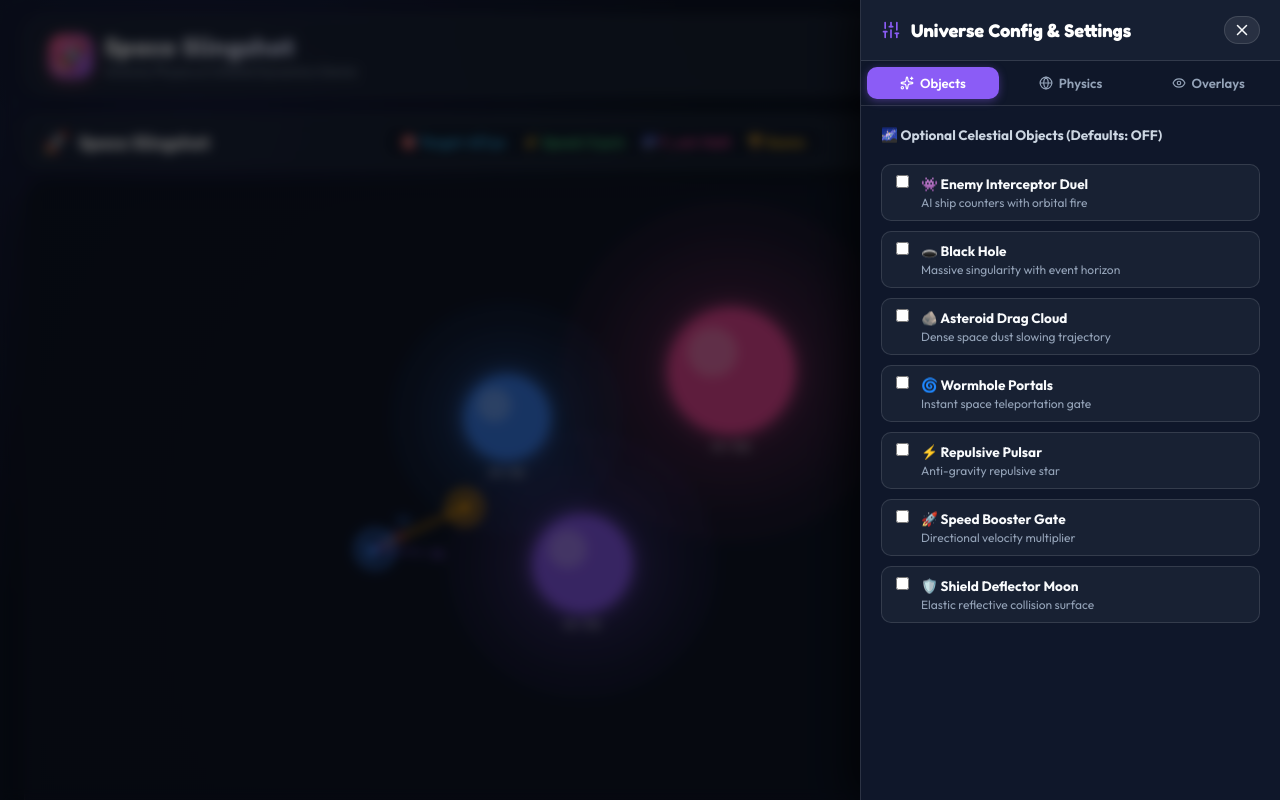
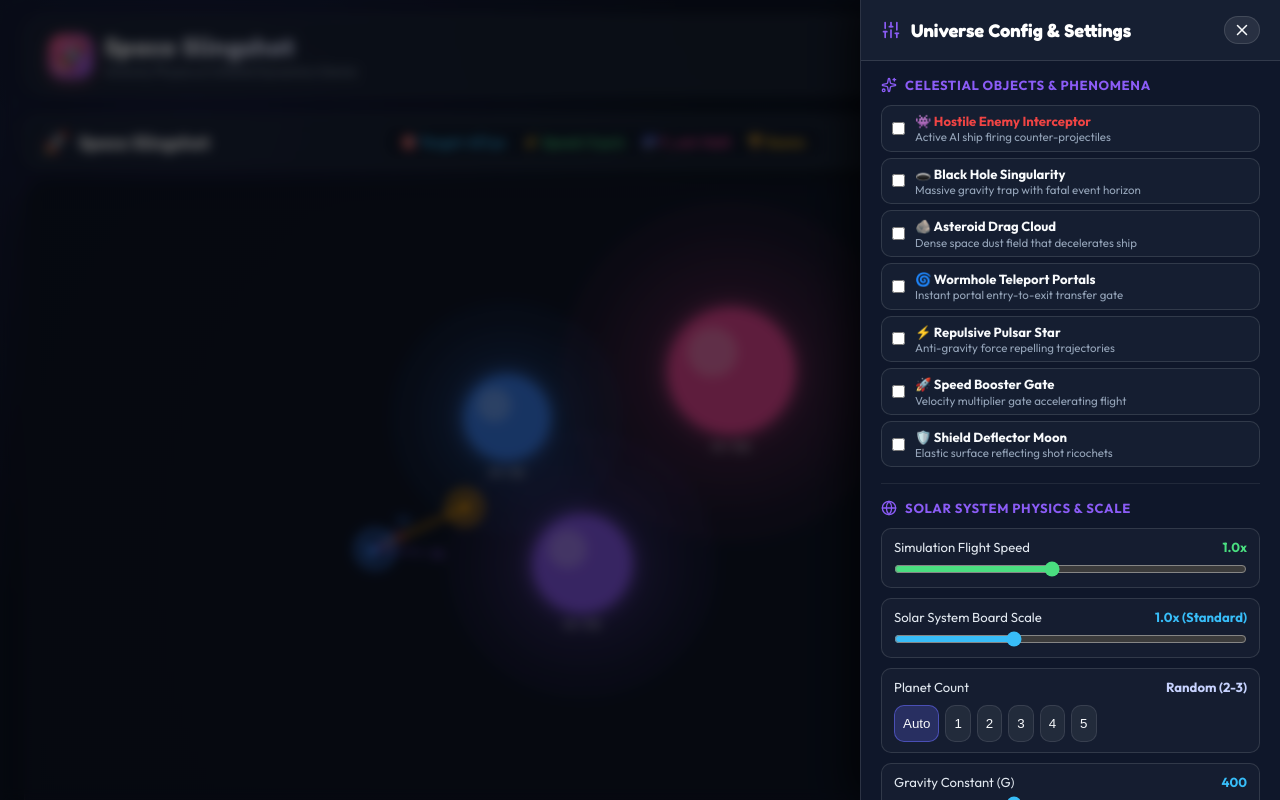
Before and after one commit to maple-elk/space-slingshot, a React (Vite) app: page / in a window 1280 px wide. Both pictures are taken after a click on the button "Config". Shown: the top 800 px of the page. Built offline with nearby package versions, Linux system fonts and the light colour scheme.

Commit message:
refactor(config): convert drawer to dense single scroll labeled panel

```diff
--- a/src/components/hud/SlingshotConfigDrawer.jsx
+++ b/src/components/hud/SlingshotConfigDrawer.jsx
@@ -1,5 +1,5 @@
-import React, { useState } from 'react';
-import { X, Sliders, Eye, Sparkles, Globe } from 'lucide-react';
+import React from 'react';
+import { X, Sliders, Sparkles, Globe, Eye } from 'lucide-react';
 
 export function SlingshotConfigDrawer({
   isOpen,
@@ -22,8 +22,6 @@ export function SlingshotConfigDrawer({
   dispatch,
   handleNewLevel,
 }) {
-  const [activeTab, setActiveTab] = useState('objects');
-
   if (!isOpen) return null;
 
   const handleToggleObject = (key, value) => {
@@ -45,41 +43,16 @@ export function SlingshotConfigDrawer({
           </button>
         </div>
 
-        {/* Tab Selector */}
-        <div className="drawer-tabs">
-          <button
-            className={`tab-btn ${activeTab === 'objects' ? 'active' : ''}`}
-            onClick={() => setActiveTab('objects')}
-          >
-            <Sparkles size={14} />
-            <span>Objects</span>
-          </button>
-          <button
-            className={`tab-btn ${activeTab === 'physics' ? 'active' : ''}`}
-            onClick={() => setActiveTab('physics')}
-          >
-            <Globe size={14} />
-            <span>Physics</span>
-          </button>
-          <button
-            className={`tab-btn ${activeTab === 'overlays' ? 'active' : ''}`}
-            onClick={() => setActiveTab('overlays')}
-          >
-            <Eye size={14} />
-            <span>Overlays</span>
-          </button>
-        </div>
-
-        {/* Drawer Content */}
+        {/* Single Labeled Panel Content (Scrollable) */}
         <div className="drawer-content">
-          {/* TAB 1: Optional Space Objects */}
-          {activeTab === 'objects' && (
+          {/* SECTION 1: Optional Celestial Objects */}
           <div className="config-section">
             <div className="section-header">
-                <span>🌌 Optional Celestial Objects (Defaults: OFF)</span>
+              <Sparkles size={16} />
+              <span>Celestial Objects & Phenomena</span>
             </div>
-              <div className="toggle-grid">
-                <label className="toggle-card">
+            <div className="toggle-grid dense-grid">
+              <label className="toggle-card dense">
                 <input
                   type="checkbox"
                   checked={enableEnemyShip}
@@ -87,12 +60,12 @@ export function SlingshotConfigDrawer({
                   style={{ accentColor: '#ef4444' }}
                 />
                 <div>
-                    <div className="toggle-title">👾 Enemy Interceptor Duel</div>
-                    <div className="toggle-sub">AI ship counters with orbital fire</div>
+                  <div className="toggle-title" style={{ color: '#ef4444' }}>👾 Hostile Enemy Interceptor</div>
+                  <div className="toggle-sub">Active AI ship firing counter-projectiles</div>
                 </div>
               </label>
 
-                <label className="toggle-card">
+              <label className="toggle-card dense">
                 <input
                   type="checkbox"
                   checked={enableBlackHoles}
@@ -100,12 +73,12 @@ export function SlingshotConfigDrawer({
                   style={{ accentColor: '#f97316' }}
                 />
                 <div>
-                    <div className="toggle-title">🕳️ Black Hole</div>
-                    <div className="toggle-sub">Massive singularity with event horizon</div>
+                  <div className="toggle-title">🕳️ Black Hole Singularity</div>
+                  <div className="toggle-sub">Massive gravity trap with fatal event horizon</div>
                 </div>
               </label>
 
-                <label className="toggle-card">
+              <label className="toggle-card dense">
                 <input
                   type="checkbox"
                   checked={enableAsteroids}
@@ -114,11 +87,11 @@ export function SlingshotConfigDrawer({
                 />
                 <div>
                   <div className="toggle-title">🪨 Asteroid Drag Cloud</div>
-                    <div className="toggle-sub">Dense space dust slowing trajectory</div>
+                  <div className="toggle-sub">Dense space dust field that decelerates ship</div>
                 </div>
               </label>
 
-                <label className="toggle-card">
+              <label className="toggle-card dense">
                 <input
                   type="checkbox"
                   checked={enableWormholes}
@@ -126,12 +99,12 @@ export function SlingshotConfigDrawer({
                   style={{ accentColor: '#a855f7' }}
                 />
                 <div>
-                    <div className="toggle-title">🌀 Wormhole Portals</div>
-                    <div className="toggle-sub">Instant space teleportation gate</div>
+                  <div className="toggle-title">🌀 Wormhole Teleport Portals</div>
+                  <div className="toggle-sub">Instant portal entry-to-exit transfer gate</div>
                 </div>
               </label>
 
-                <label className="toggle-card">
+              <label className="toggle-card dense">
                 <input
                   type="checkbox"
                   checked={enablePulsars}
@@ -139,12 +112,12 @@ export function SlingshotConfigDrawer({
                   style={{ accentColor: '#38bdf8' }}
                 />
                 <div>
-                    <div className="toggle-title">⚡ Repulsive Pulsar</div>
-                    <div className="toggle-sub">Anti-gravity repulsive star</div>
+                  <div className="toggle-title">⚡ Repulsive Pulsar Star</div>
+                  <div className="toggle-sub">Anti-gravity force repelling trajectories</div>
                 </div>
               </label>
 
-                <label className="toggle-card">
+              <label className="toggle-card dense">
                 <input
                   type="checkbox"
                   checked={enableBoosters}
@@ -153,11 +126,11 @@ export function SlingshotConfigDrawer({
                 />
                 <div>
                   <div className="toggle-title">🚀 Speed Booster Gate</div>
-                    <div className="toggle-sub">Directional velocity multiplier</div>
+                  <div className="toggle-sub">Velocity multiplier gate accelerating flight</div>
                 </div>
               </label>
 
-                <label className="toggle-card">
+              <label className="toggle-card dense">
                 <input
                   type="checkbox"
                   checked={enableShields}
@@ -166,16 +139,19 @@ export function SlingshotConfigDrawer({
                 />
                 <div>
                   <div className="toggle-title">🛡️ Shield Deflector Moon</div>
-                    <div className="toggle-sub">Elastic reflective collision surface</div>
+                  <div className="toggle-sub">Elastic surface reflecting shot ricochets</div>
                 </div>
               </label>
             </div>
           </div>
-          )}
 
-          {/* TAB 2: Physics & Universe Controls */}
-          {activeTab === 'physics' && (
+          {/* SECTION 2: Physics & Solar System Controls */}
           <div className="config-section">
+            <div className="section-header">
+              <Globe size={16} />
+              <span>Solar System Physics & Scale</span>
+            </div>
+
             {/* Simulation Speed */}
             <div className="slider-group">
               <div className="slider-header">
@@ -257,16 +233,15 @@ export function SlingshotConfigDrawer({
               />
             </div>
           </div>
-          )}
 
-          {/* TAB 3: Visual Overlays */}
-          {activeTab === 'overlays' && (
+          {/* SECTION 3: Visual & Vector Overlays */}
           <div className="config-section">
             <div className="section-header">
-                <span>👁️ Physics Vector Overlays</span>
+              <Eye size={16} />
+              <span>Physics Vector & Visual Overlays</span>
             </div>
-              <div className="toggle-list">
-                <label className="toggle-row">
+            <div className="toggle-list dense-list">
+              <label className="toggle-row dense">
                 <input
                   type="checkbox"
                   checked={showGravityVectors}
@@ -276,7 +251,7 @@ export function SlingshotConfigDrawer({
                 <span>🪐 Planet Gravity Pull Vectors (F₁, F₂, ...)</span>
               </label>
 
-                <label className="toggle-row">
+              <label className="toggle-row dense">
                 <input
                   type="checkbox"
                   checked={showNetVector}
@@ -286,7 +261,7 @@ export function SlingshotConfigDrawer({
                 <span>⚡ Combined Net Gravity Vector (F_net)</span>
               </label>
 
-                <label className="toggle-row">
+              <label className="toggle-row dense">
                 <input
                   type="checkbox"
                   checked={showGravityGradients}
@@ -297,7 +272,6 @@ export function SlingshotConfigDrawer({
               </label>
             </div>
           </div>
-          )}
         </div>
       </div>
     </div>
--- a/src/index.css
+++ b/src/index.css
@@ -827,26 +827,41 @@ body {
 .drawer-content {
   flex: 1;
   overflow-y: auto;
-  padding: 20px;
+  padding: 16px 20px 24px;
 }
 
 .config-section {
   display: flex;
   flex-direction: column;
-  gap: 16px;
+  gap: 10px;
+  padding-bottom: 16px;
+  margin-bottom: 16px;
+  border-bottom: 1px solid rgba(255, 255, 255, 0.08);
+}
+
+.config-section:last-child {
+  border-bottom: none;
+  margin-bottom: 0;
+  padding-bottom: 0;
 }
 
 .section-header {
-  font-size: 0.85rem;
+  display: flex;
+  align-items: center;
+  gap: 8px;
+  font-size: 0.82rem;
   font-weight: 700;
-  color: #cbd5e1;
-  padding-bottom: 4px;
+  color: var(--color-accent-purple);
+  text-transform: uppercase;
+  letter-spacing: 0.05em;
+  padding-bottom: 2px;
 }
 
-.toggle-grid {
+.toggle-grid,
+.dense-grid {
   display: flex;
   flex-direction: column;
-  gap: 10px;
+  gap: 6px;
 }
 
 .toggle-card {
@@ -861,14 +876,26 @@ body {
   transition: background 0.15s ease;
 }
 
+.toggle-card.dense {
+  padding: 7px 10px;
+  gap: 10px;
+  align-items: center;
+  background: rgba(30, 41, 59, 0.45);
+}
+
 .toggle-card:hover {
   background: rgba(30, 41, 59, 0.9);
 }
 
 .toggle-title {
-  font-size: 0.85rem;
+  font-size: 0.84rem;
   font-weight: 700;
   color: #f8fafc;
+}
+
+.toggle-card.dense .toggle-title {
+  font-size: 0.82rem;
+  line-height: 1.25;
 }
 
 .toggle-sub {
@@ -877,12 +904,19 @@ body {
   margin-top: 2px;
 }
 
+.toggle-card.dense .toggle-sub {
+  font-size: 0.72rem;
+  color: #94a3b8;
+  margin-top: 1px;
+  line-height: 1.15;
+}
+
 .slider-group {
   display: flex;
   flex-direction: column;
   gap: 6px;
   background: rgba(30, 41, 59, 0.4);
-  padding: 12px 14px;
+  padding: 10px 12px;
   border-radius: var(--radius-sm);
   border: 1px solid var(--color-bg-card-border);
 }
@@ -900,10 +934,11 @@ body {
   margin-top: 4px;
 }
 
-.toggle-list {
+.toggle-list,
+.dense-list {
   display: flex;
   flex-direction: column;
-  gap: 12px;
+  gap: 6px;
 }
 
 .toggle-row {
@@ -917,6 +952,11 @@ body {
   padding: 10px 14px;
   border-radius: var(--radius-sm);
   border: 1px solid var(--color-bg-card-border);
+}
+
+.toggle-row.dense {
+  padding: 7px 10px;
+  font-size: 0.81rem;
 }
 
 @media (max-width: 768px) {
```
Lines whose indentation alone changed are shown as unchanged.
